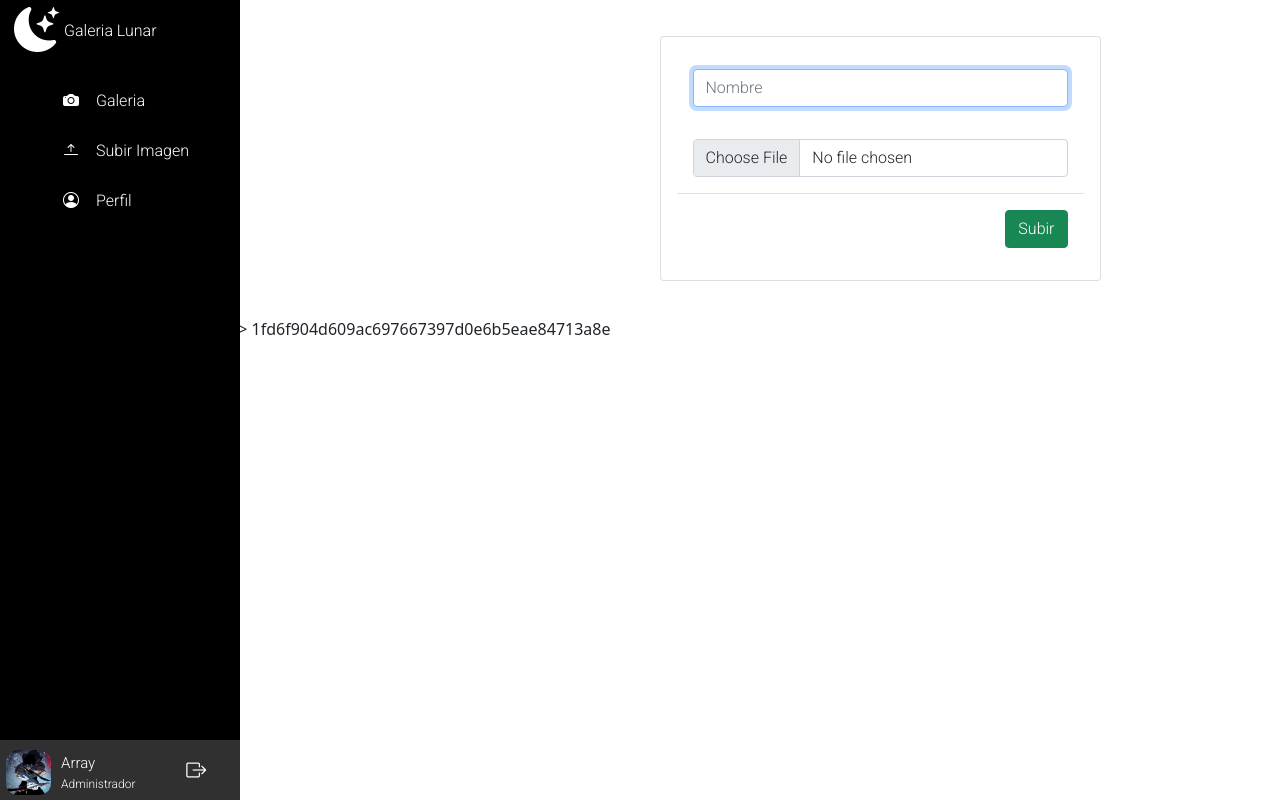
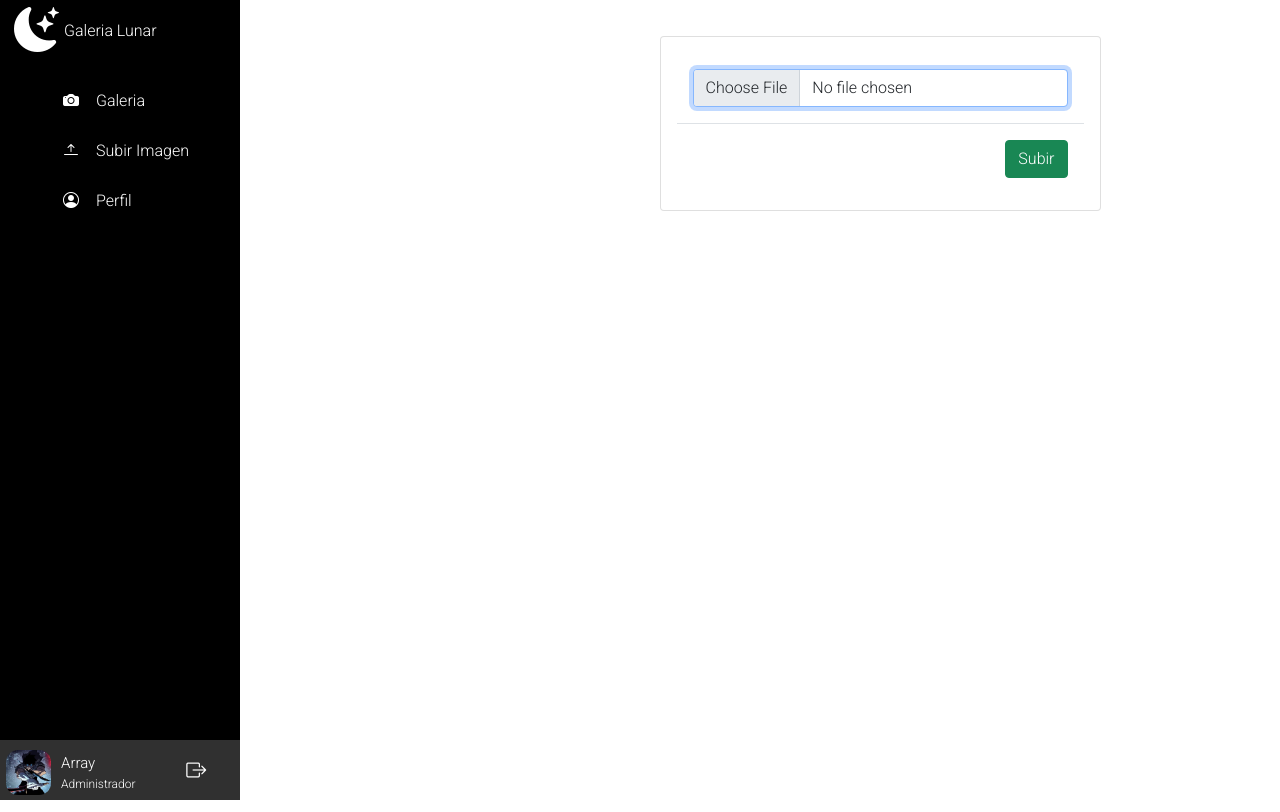
Before and after one commit to Acurame/Examen, a PHP site: page /views/upimg.php in a window 1280 px wide; the page is wider, and only the part inside the window is pictured. Run offline with PHP 8.4, Linux system fonts and the light colour scheme; the visitor is signed in with stand-in values (Sample User, id 1); some libraries are stand-ins or nearby versions.

Commit message:
Galeria
mas o menos quedo

```diff
--- a/Includes/fooder.php
+++ b/Includes/fooder.php
@@ -1,10 +1,4 @@
 <script src="/node_modules/bootstrap/dist/js/bootstrap.js"></script>
 <script src="/node_modules/sweetalert2/dist/sweetalert2.js"></script>
-<<<<<<< HEAD
-<script src="/node_modules/muuri/muuri.min.js"></script>
-<script src="/sweetAlert.js"></script>
-=======
-
->>>>>>> 1fd6f904d609ac697667397d0e6b5eae84713a8e
-</body>
+<script src="/main.js"></script>
 </html>
--- a/package.json
+++ b/package.json
@@ -12,6 +12,7 @@
   "dependencies": {
     "bootstrap": "^5.1.1",
     "muuri": "^0.9.5",
-    "sweetalert2": "^11.1.7"
+    "sweetalert2": "^11.1.7",
+    "web-animations-js": "^2.3.2"
   }
 }
--- a/views/upimg.php
+++ b/views/upimg.php
@@ -6,10 +6,7 @@
                     <div class="card card-body">
                         <form action="/Model/upImg/datosImg.php" method="post" enctype="multipart/form-data">
                                 <div class="form-group p-3">
-                                    <input type="text" name="name" class="form-control" placeholder="Nombre" autofocus></input>
-                                </div>
-                                <div class="form-group p-3">
-                                    <input type="file" name="img" class="form-control" autofocus ></input>
+                                    <input type="file" name="img" class="form-control" autofocus accept="image/*"></input>
                                 </div>
 
                         <div class="modal-footer">
--- a/views/validar.php
+++ b/views/validar.php
@@ -20,6 +20,7 @@ if($filas == 1){
   $row = mysqli_fetch_array($resultado);
   $_SESSION['id']= $row['idUsuario'];
 
+
 }
 
 
```
Also changed, not shown: Model/upImg/datosImg.php (+2 -14 lines), views/Gallery.php (+18 -0 lines), img/CuervoLunar/74995720_p0.jpg (added), img/CuervoLunar/91063502_p0.png (added), img/CuervoLunar/aiirimii_CQ0_-aMMKH3_4.jpg (added), img/CuervoLunar/aiirimii_CQkAk78hIgu_1.jpg (added), img/CuervoLunar/anime_girl_lov_CPechuaBK8t_3.jpg (added), img/d.jpg (deleted), package-lock.json.
